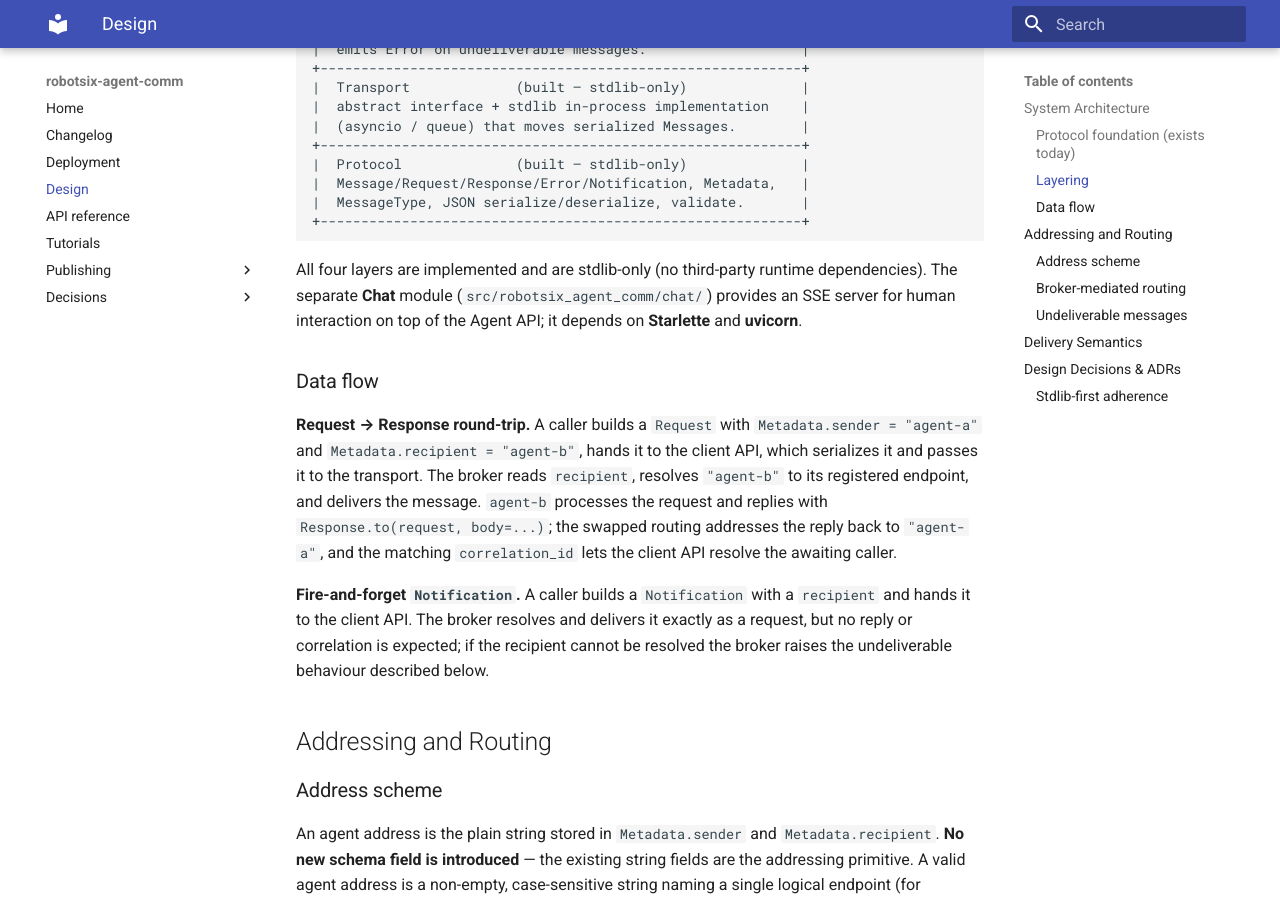
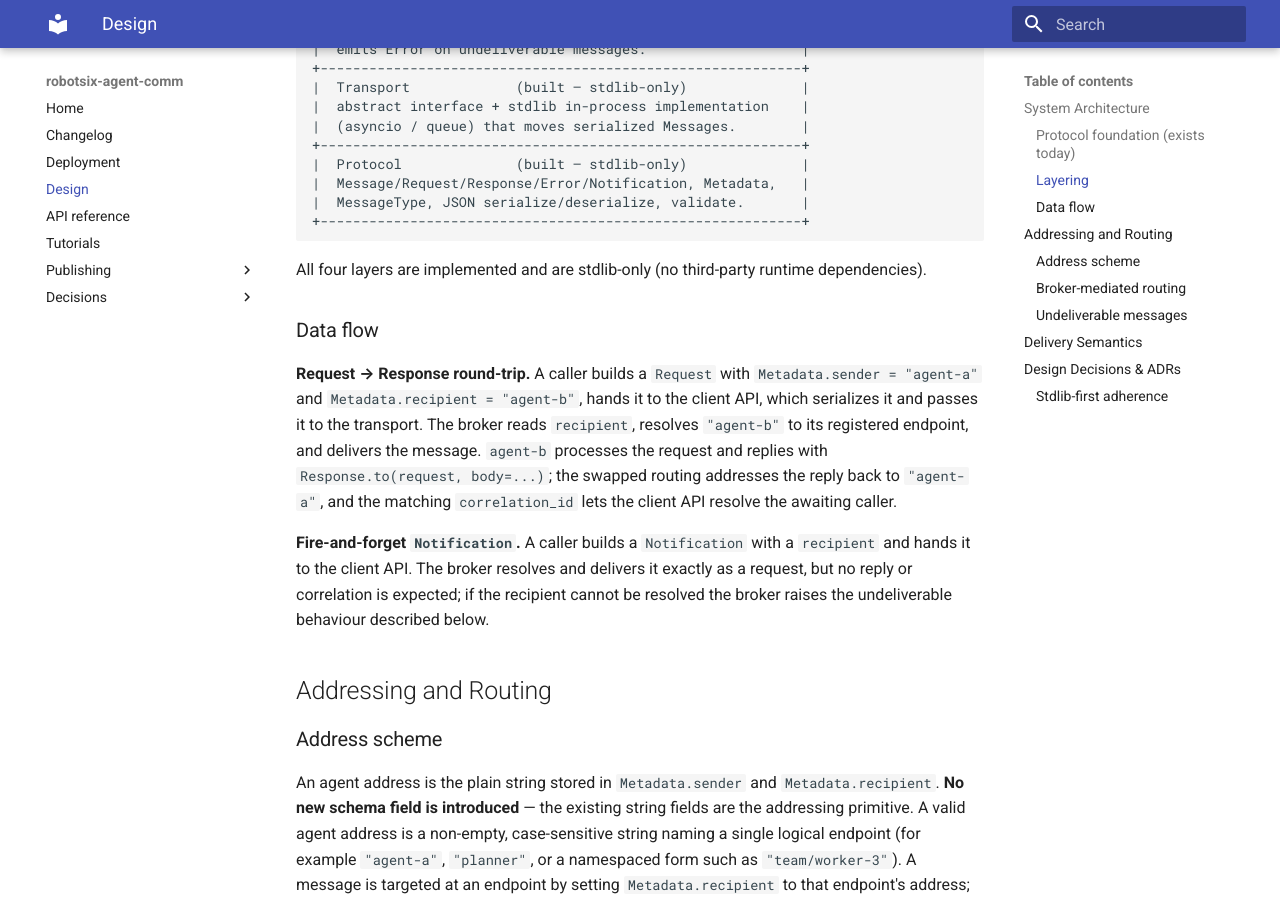
Before and after one commit to damien-robotsix/robotsix-agent-comm, an MkDocs documentation site: the page built from docs/design/index.md, in a window 1280 px wide and 900 px high, scrolled down 1352 px. Built offline with MkDocs 1.6.1 and Material for MkDocs 9.7.7, drawn with Linux system fonts in a browser that asks for light colours; some of the changed text lies outside the part shown.

Commit message:
mill: Fix stale chat/ module references in architecture design doc (20260619T113705Z-fix-stale-chat-module-references-in-arch-d4d6) (#109)
Co-authored-by: robotsix-mill <mill@robotsix.local>

````diff
--- a/docs/design/index.md
+++ b/docs/design/index.md
@@ -71,10 +71,7 @@ the one beneath it:
 ```
 
 All four layers are implemented and are stdlib-only (no third-party
-runtime dependencies). The separate **Chat** module
-(`src/robotsix_agent_comm/chat/`) provides an SSE server for human
-interaction on top of the Agent API; it depends on **Starlette** and
-**uvicorn**.
+runtime dependencies).
 
 ### Data flow
 
@@ -197,7 +194,7 @@ The four core layers (Protocol, Transport, Broker/Router, Client API)
 use only the standard library: `asyncio` and `queue` for the in-process
 transport's message passing and concurrency, `http.server` and
 `http.client` for the network transport, and `json` (already used by
-the protocol layer) for serialization. The **Chat** SSE server
-(`src/robotsix_agent_comm/chat/`) is the one module with third-party
-runtime dependencies — it uses **Starlette** as its ASGI framework and
-**uvicorn** as its server.
+the protocol layer) for serialization. The **Chat** SSE server (extracted to the separate
+[`robotsix-chat`](https://github.com/damien-robotsix/robotsix-chat)
+package) was the one module with third-party runtime dependencies — it
+uses **Starlette** as its ASGI framework and **uvicorn** as its server.
````
